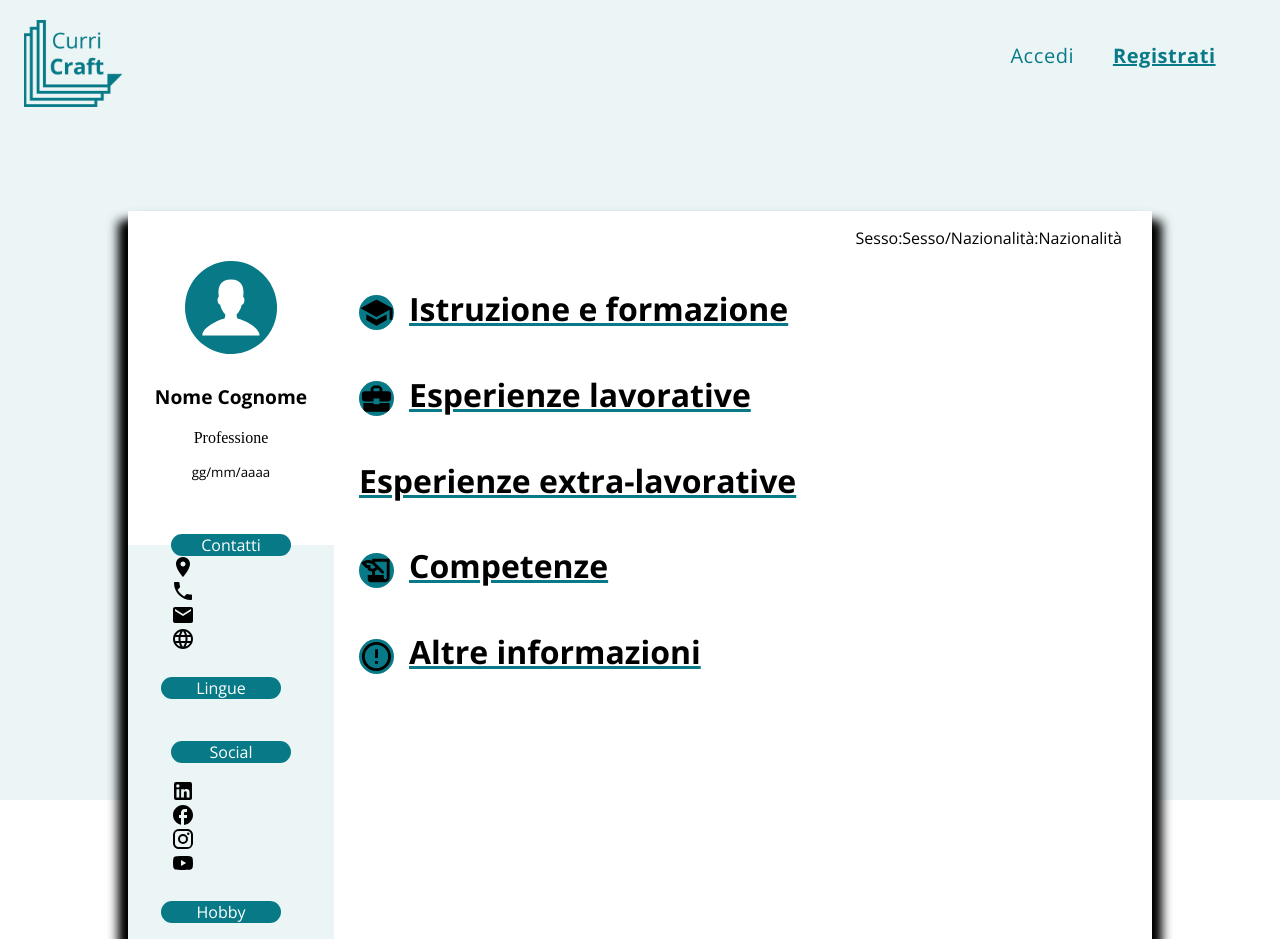
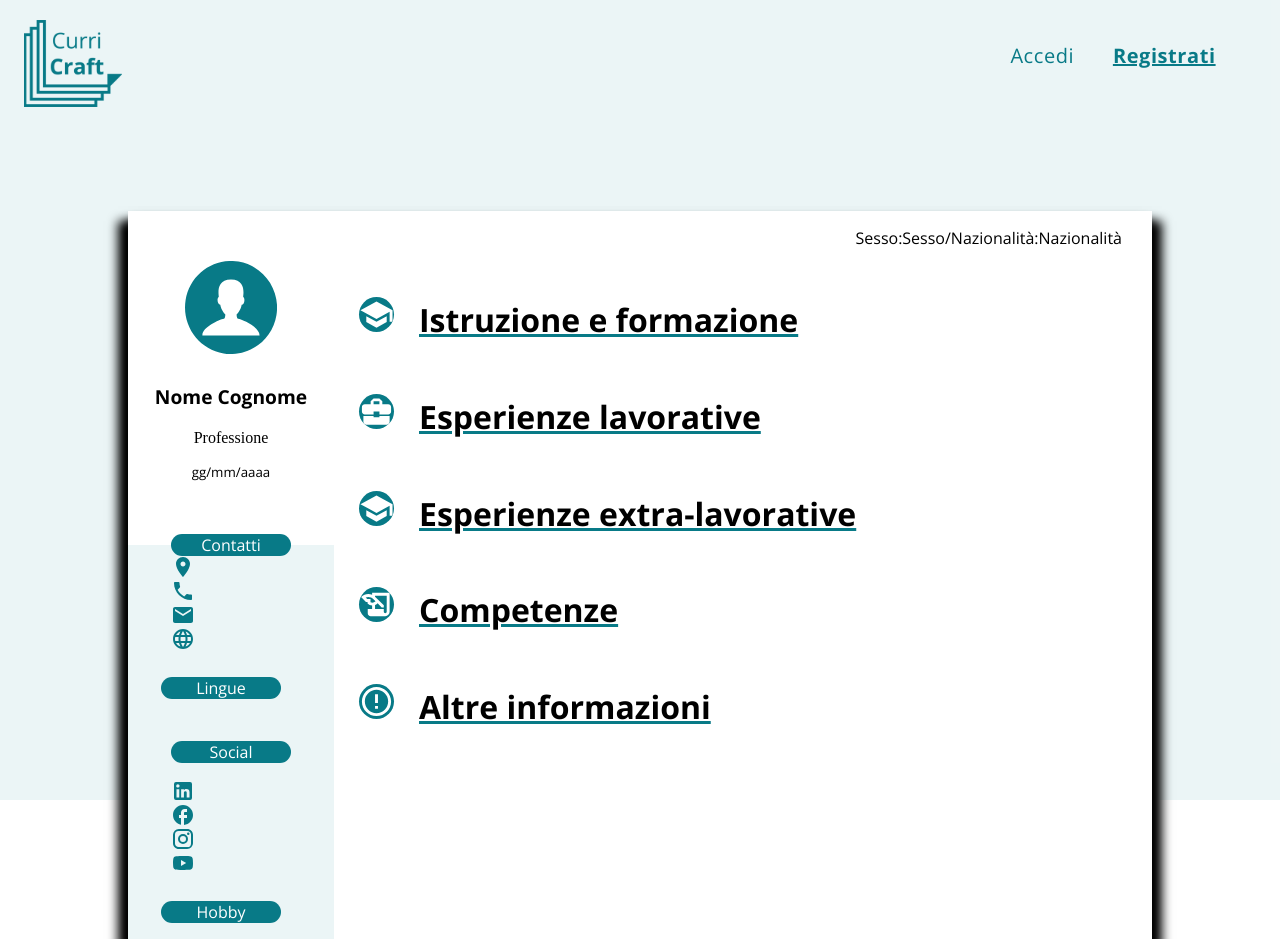
Before and after one commit to GeoAlva/webdesign6, a React (Create React App) app: page /curriculum in a window 1280 px wide. Built offline with nearby package versions, Linux system fonts and the light colour scheme.

Commit message:
colore icone

```diff
--- a/src/pages/curriculum/curriculum.css
+++ b/src/pages/curriculum/curriculum.css
@@ -131,16 +131,6 @@
     flex-direction: row;
 }
 
-.icon{
-    margin-top: 30px;
-    margin-right: 15px;
-    height: 35px;
-    width: 35px;
-    color: #FFF;
-    background-color: #087A87;
-    border-radius: 25px;
-}
-
 .titleSez{
     font-family: Open Sans;
     font-size: 32;
--- a/src/pages/curriculum/curriculum.js
+++ b/src/pages/curriculum/curriculum.js
@@ -35,20 +35,21 @@ export default function Curriculum(){
                         <div className="container">
                             <div className="dataContainer">
                                 <p className="contatti">Contatti</p>
-                                <LocationOnIcon></LocationOnIcon>
-                                <PhoneIcon></PhoneIcon>
-                                <EmailIcon></EmailIcon>
-                                <LanguageIcon></LanguageIcon>
+                                    <LocationOnIcon sx={{color:"#087A87"}}></LocationOnIcon>
+                                    <PhoneIcon sx={{color:"#087A87"}}></PhoneIcon>
+                                    <EmailIcon sx={{color:"#087A87"}}></EmailIcon>
+                                    <LanguageIcon sx={{color:"#087A87"}}></LanguageIcon>
                             </div>
                             <div>
                                 <p className="lingue">Lingue</p>
+                                <div></div>
                             </div>
                             <div className="dataContainer">
                                 <p className="lingue">Social</p>
-                                <LinkedInIcon></LinkedInIcon>
-                                <FacebookRoundedIcon></FacebookRoundedIcon>
-                                <InstagramIcon></InstagramIcon>
-                                <YouTubeIcon></YouTubeIcon>
+                                <LinkedInIcon sx={{color:"#087A87"}}></LinkedInIcon>
+                                <FacebookRoundedIcon sx={{color:"#087A87"}}></FacebookRoundedIcon>
+                                <InstagramIcon sx={{color:"#087A87"}}></InstagramIcon>
+                                <YouTubeIcon sx={{color:"#087A87"}}></YouTubeIcon>
                             </div>
                             <div>
                                 <p className="lingue">Hobby</p>
@@ -59,21 +60,57 @@ export default function Curriculum(){
                         <p className="sesso">Sesso:Sesso/Nazionalità:Nazionalità</p>
                         <div>
                             <div class="section">
-                                <SchoolIcon class="icon"></SchoolIcon>
-                                <h1 className="titleSez">Istruzione e formazione</h1>
+                                <h1 className="titleSez"><SchoolIcon sx={{
+                                    color:"#FFFF",
+                                    backgroundColor:"#087A87",
+                                    borderRadius:"25px",
+                                    height:"35px",
+                                    width:"35px",
+                                    marginRight:"25px",
+                                    marginTop:"10px"}}>
+                                    </SchoolIcon>Istruzione e formazione</h1>
                             </div>
                             <div class="section">
-                                <BusinessCenterIcon class="icon"></BusinessCenterIcon>
-                                <h1 className="titleSez">Esperienze lavorative</h1>
+                                <h1 className="titleSez"><BusinessCenterIcon sx={{
+                                    color:"#FFFF",
+                                    backgroundColor:"#087A87",
+                                    borderRadius:"25px",
+                                    height:"35px",
+                                    width:"35px",
+                                    marginRight:"25px",
+                                    marginTop:"10px"}}>
+                                    </BusinessCenterIcon>Esperienze lavorative</h1>
                             </div>
-                            <h1 className="titleSez">Esperienze extra-lavorative</h1>
+                                <h1 className="titleSez"><SchoolIcon sx={{
+                                    color:"#FFFF",
+                                    backgroundColor:"#087A87",
+                                    borderRadius:"25px",
+                                    height:"35px",
+                                    width:"35px",
+                                    marginRight:"25px",
+                                    marginTop:"10px"}}>
+                                    </SchoolIcon>Esperienze extra-lavorative</h1>
                             <div class="section">
-                                <HistoryEduIcon class="icon"></HistoryEduIcon>
-                                <h1 className="titleSez">Competenze</h1>
+                                <h1 className="titleSez"><HistoryEduIcon sx={{
+                                    color:"#FFFF",
+                                    backgroundColor:"#087A87",
+                                    borderRadius:"25px",
+                                    height:"35px",
+                                    width:"35px",
+                                    marginRight:"25px",
+                                    marginTop:"10px"}}>
+                                    </HistoryEduIcon>Competenze</h1>
                             </div>
                             <div class="section">
-                                <ErrorOutlineIcon class="icon"></ErrorOutlineIcon>
-                                <h1 className="titleSez">Altre informazioni</h1>
+                                <h1 className="titleSez"><ErrorOutlineIcon sx={{
+                                    color:"#FFFF",
+                                    backgroundColor:"#087A87",
+                                    borderRadius:"25px",
+                                    height:"35px",
+                                    width:"35px",
+                                    marginRight:"25px",
+                                    marginTop:"10px"}}>
+                                    </ErrorOutlineIcon>Altre informazioni</h1>
                             </div>
                         </div>
                     </div>
```
